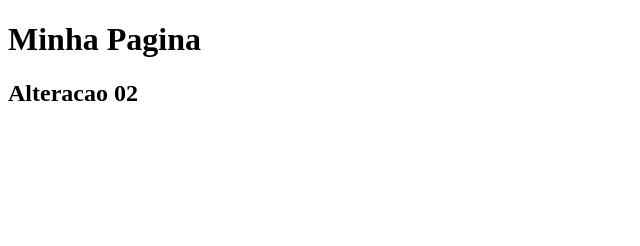
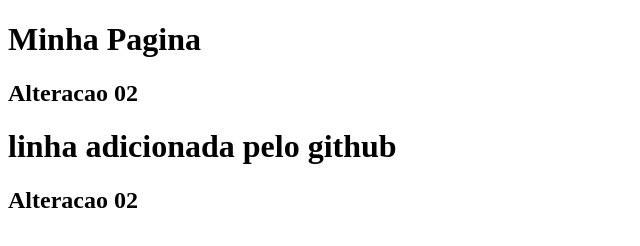
Before and after one commit to rafaeldevjs/estudo-gama, a plain HTML site: page index.html in a window 1280 px wide. Shown: the whole page, without its empty margins (0-640 px from the left). Drawn offline with Linux system fonts and the light colour scheme.

Commit message:
adicionando pelo github

```diff
--- a/index.html
+++ b/index.html
@@ -9,5 +9,8 @@
 <body>
     <h1>Minha Pagina</h1>
     <h2>Alteracao 02</h2>
+
+    <h1>linha adicionada pelo github</h1>
+    <h2>Alteracao 02</h2>
 </body>
 </html>
```
